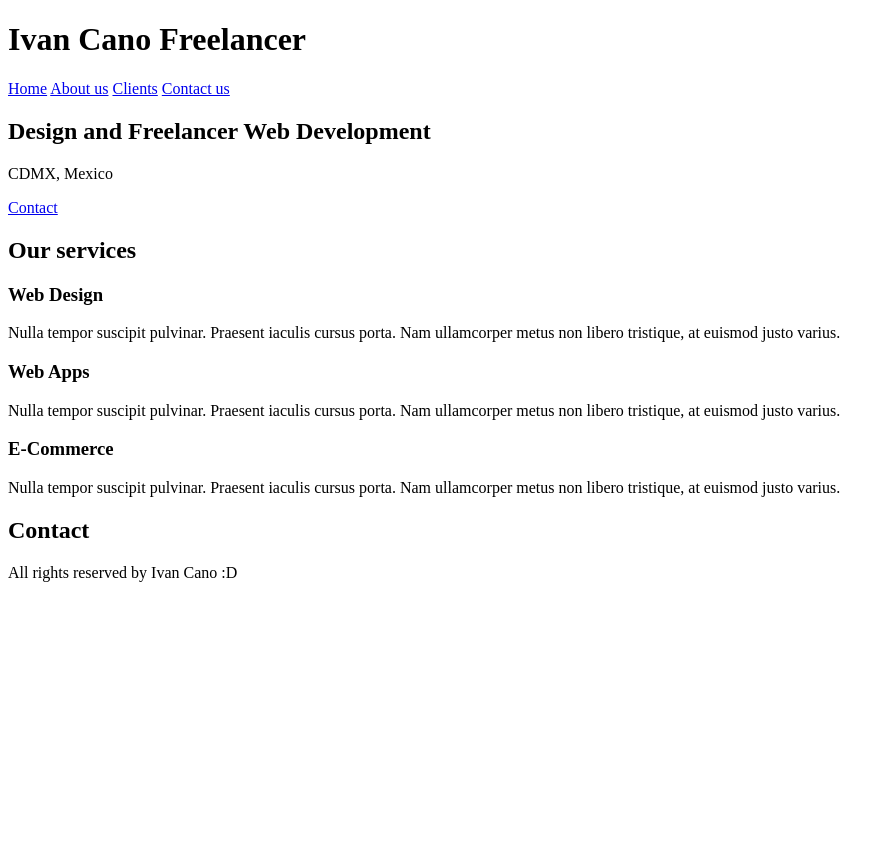
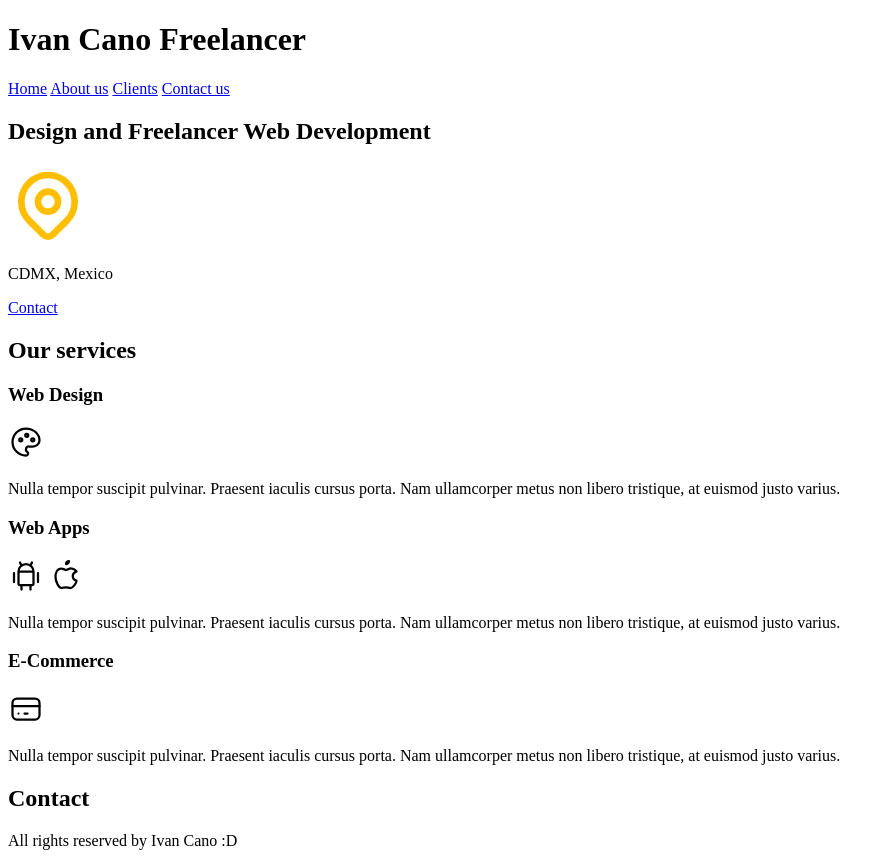
Before and after one commit to ivancanoo19/PaginaPrueba1, a plain HTML site: page index.html in a window 1280 px wide. Shown: the whole page, without its empty margins (0-895 px from the left). Before the commit the page ends 800 px from the top, so only its background shows below. Drawn offline with Linux system fonts and the light colour scheme.

Commit message:
[ADD] Icons have been added

```diff
--- a/index.html
+++ b/index.html
@@ -26,6 +26,13 @@
     -->
     <section>
         <h2>Design and Freelancer Web Development </h2>
+
+        <svg xmlns="http://www.w3.org/2000/svg" class="icon icon-tabler icon-tabler-map-pin" width="80" height="80" viewBox="0 0 24 24" stroke-width="2" stroke="#ffbf00" fill="none" stroke-linecap="round" stroke-linejoin="round">
+            <path stroke="none" d="M0 0h24v24H0z" fill="none"/>
+            <path d="M9 11a3 3 0 1 0 6 0a3 3 0 0 0 -6 0" />
+            <path d="M17.657 16.657l-4.243 4.243a2 2 0 0 1 -2.827 0l-4.244 -4.243a8 8 0 1 1 11.314 0z" />
+        </svg>
+
         <p>CDMX, Mexico</p>
 
         <a href="#">Contact</a>
@@ -36,16 +43,52 @@
 
         <section>
             <h3>Web Design</h3>
+
+            <svg xmlns="http://www.w3.org/2000/svg" class="icon icon-tabler icon-tabler-palette" width="36" height="36" viewBox="0 0 24 24" stroke-width="1.5" stroke="#000000" fill="none" stroke-linecap="round" stroke-linejoin="round">
+                <path stroke="none" d="M0 0h24v24H0z" fill="none"/>
+                <path d="M12 21a9 9 0 0 1 0 -18c4.97 0 9 3.582 9 8c0 1.06 -.474 2.078 -1.318 2.828c-.844 .75 -1.989 1.172 -3.182 1.172h-2.5a2 2 0 0 0 -1 3.75a1.3 1.3 0 0 1 -1 2.25" />
+                <path d="M8.5 10.5m-1 0a1 1 0 1 0 2 0a1 1 0 1 0 -2 0" />
+                <path d="M12.5 7.5m-1 0a1 1 0 1 0 2 0a1 1 0 1 0 -2 0" />
+                <path d="M16.5 10.5m-1 0a1 1 0 1 0 2 0a1 1 0 1 0 -2 0" />
+            </svg>
+
             <p>Nulla tempor suscipit pulvinar. Praesent iaculis cursus porta. Nam ullamcorper metus non libero tristique, at euismod justo varius.</p>
         </section>
 
         <section>
             <h3>Web Apps</h3>
+
+            <svg xmlns="http://www.w3.org/2000/svg" class="icon icon-tabler icon-tabler-brand-android" width="36" height="36" viewBox="0 0 24 24" stroke-width="1.5" stroke="#000000" fill="none" stroke-linecap="round" stroke-linejoin="round">
+                <path stroke="none" d="M0 0h24v24H0z" fill="none"/>
+                <path d="M4 10l0 6" />
+                <path d="M20 10l0 6" />
+                <path d="M7 9h10v8a1 1 0 0 1 -1 1h-8a1 1 0 0 1 -1 -1v-8a5 5 0 0 1 10 0" />
+                <path d="M8 3l1 2" />
+                <path d="M16 3l-1 2" />
+                <path d="M9 18l0 3" />
+                <path d="M15 18l0 3" />
+            </svg>
+
+            <svg xmlns="http://www.w3.org/2000/svg" class="icon icon-tabler icon-tabler-brand-apple" width="36" height="36" viewBox="0 0 24 24" stroke-width="1.5" stroke="#000000" fill="none" stroke-linecap="round" stroke-linejoin="round">
+                <path stroke="none" d="M0 0h24v24H0z" fill="none"/>
+                <path d="M9 7c-3 0 -4 3 -4 5.5c0 3 2 7.5 4 7.5c1.088 -.046 1.679 -.5 3 -.5c1.312 0 1.5 .5 3 .5s4 -3 4 -5c-.028 -.01 -2.472 -.403 -2.5 -3c-.019 -2.17 2.416 -2.954 2.5 -3c-1.023 -1.492 -2.951 -1.963 -3.5 -2c-1.433 -.111 -2.83 1 -3.5 1c-.68 0 -1.9 -1 -3 -1z" />
+                <path d="M12 4a2 2 0 0 0 2 -2a2 2 0 0 0 -2 2" />
+            </svg>
+
             <p>Nulla tempor suscipit pulvinar. Praesent iaculis cursus porta. Nam ullamcorper metus non libero tristique, at euismod justo varius.</p>
         </section>
 
         <section>
             <h3>E-Commerce</h3>
+
+            <svg xmlns="http://www.w3.org/2000/svg" class="icon icon-tabler icon-tabler-credit-card" width="36" height="36" viewBox="0 0 24 24" stroke-width="1.5" stroke="#000000" fill="none" stroke-linecap="round" stroke-linejoin="round">
+                <path stroke="none" d="M0 0h24v24H0z" fill="none"/>
+                <path d="M3 5m0 3a3 3 0 0 1 3 -3h12a3 3 0 0 1 3 3v8a3 3 0 0 1 -3 3h-12a3 3 0 0 1 -3 -3z" />
+                <path d="M3 10l18 0" />
+                <path d="M7 15l.01 0" />
+                <path d="M11 15l2 0" />
+            </svg>
+
             <p>Nulla tempor suscipit pulvinar. Praesent iaculis cursus porta. Nam ullamcorper metus non libero tristique, at euismod justo varius.</p>
         </section>
 
```
